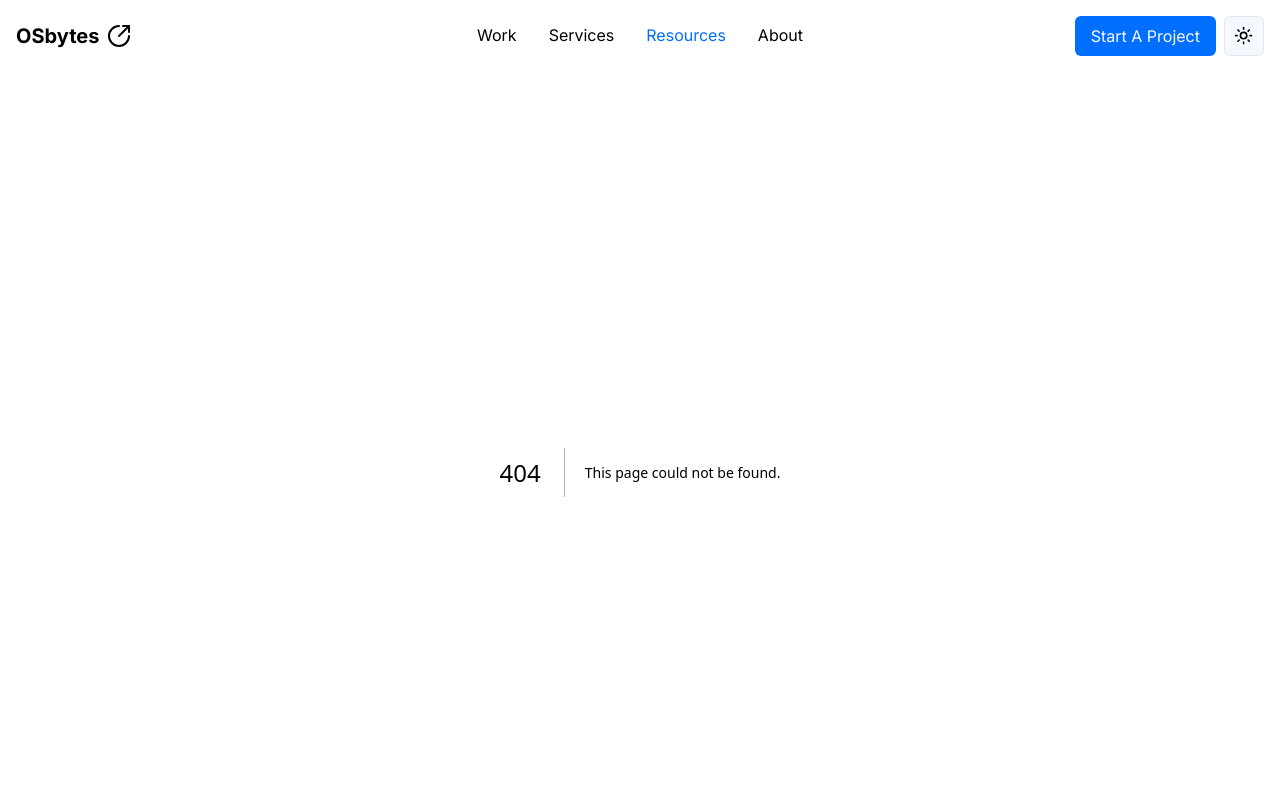
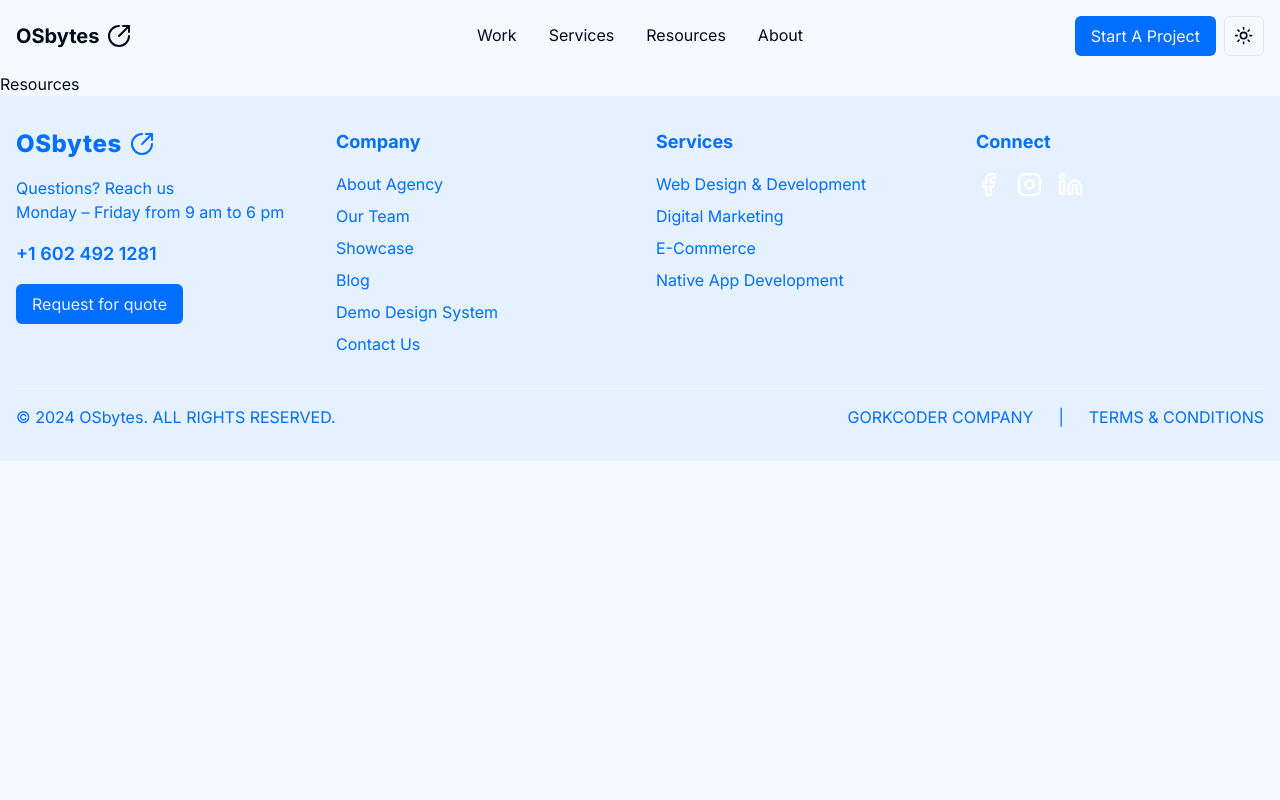
Before and after one commit to lumskii/osbytes-next, a Next.js app: page /resources in a window 1280 px wide. Before the commit this address had no page. Shown: the top 800 px of the page. Built offline with nearby package versions, Linux system fonts and the light colour scheme.

Commit message:
refactor: Update component imports and project structure

```diff
--- /dev/null
+++ b/app/about/page.tsx
@@ -0,0 +1,9 @@
+import React from 'react'
+
+const About: React.FC = () => {
+  return (
+    <div>About</div>
+  )
+}
+
+export default About
--- a/app/layout.tsx
+++ b/app/layout.tsx
@@ -1,9 +1,10 @@
 import type { Metadata } from "next";
 import { Inter } from "next/font/google";
 import "./globals.css";
-import Navbar from "@/components/common/navbar";
-import Footer from "@/components/common/footer";
+
 import { ThemeProvider } from "next-themes";
+import Navbar from "../components/common/navbar";
+import Footer from "../components/common/footer";
 
 const inter = Inter({ subsets: ["latin"] });
 
@@ -26,7 +27,7 @@ export default function RootLayout({
           enableSystem
           disableTransitionOnChange
         >
-          <Navbar />  {/* Make sure this is within the ThemeProvider */}
+          <Navbar />
           <main className="h-full">
             {children}
           </main>
--- /dev/null
+++ b/app/resources/page.tsx
@@ -0,0 +1,9 @@
+import React from 'react'
+
+const Resources = () => {
+  return (
+    <div>Resources</div>
+  )
+}
+
+export default Resources
--- /dev/null
+++ b/app/services/page.tsx
@@ -0,0 +1,9 @@
+import React from 'react'
+
+const Services = () => {
+  return (
+    <div>Services</div>
+  )
+}
+
+export default Services
--- /dev/null
+++ b/app/work/page.tsx
@@ -0,0 +1,9 @@
+import React from 'react'
+
+const Work = () => {
+  return (
+    <div>Work</div>
+  )
+}
+
+export default Work
--- a/components/common/navbar.tsx
+++ b/components/common/navbar.tsx
@@ -5,28 +5,20 @@ import { CircleArrowOutUpRight, Menu, X } from "lucide-react";
 import Link from "next/link";
 import { ModeToggle } from "../global/mode-toggle";
 import { Button } from "../ui/button";
-import { useRouter } from "next/router";
 
 const Navbar: React.FC = () => {
   const [isOpen, setIsOpen] = useState<boolean>(false);
   const [active, setActive] = useState<string>("");
 
-
-  const router = useRouter();
-
-  useEffect(() => {
-    if (router.isReady){
-      setActive(router.pathname);
-    }
-  }, [router.isReady, router.pathname]);
-
   const toggleMenu = () => setIsOpen((prev) => !prev);
 
   return (
     <div className="p-4 flex items-center justify-between relative">
-      <aside className="flex items-center gap-2 group cursor-pointer">
+      <aside className="group cursor-pointer">
+        <Link href="/" className="flex items-center gap-2">
         <span className="text-xl font-bold">OSbytes</span>
         <CircleArrowOutUpRight className="group-hover:rotate-45 transition-transform duration-300" />
+        </Link>
       </aside>
       <nav className="hidden md:block absolute left-[50%] top-[15%] transform translate-x-[-50%] -translate-y-[-50%]">
         <ul className="flex items-center justify-center gap-8">
```
Also changed, not shown: pages/_app.js (added).
